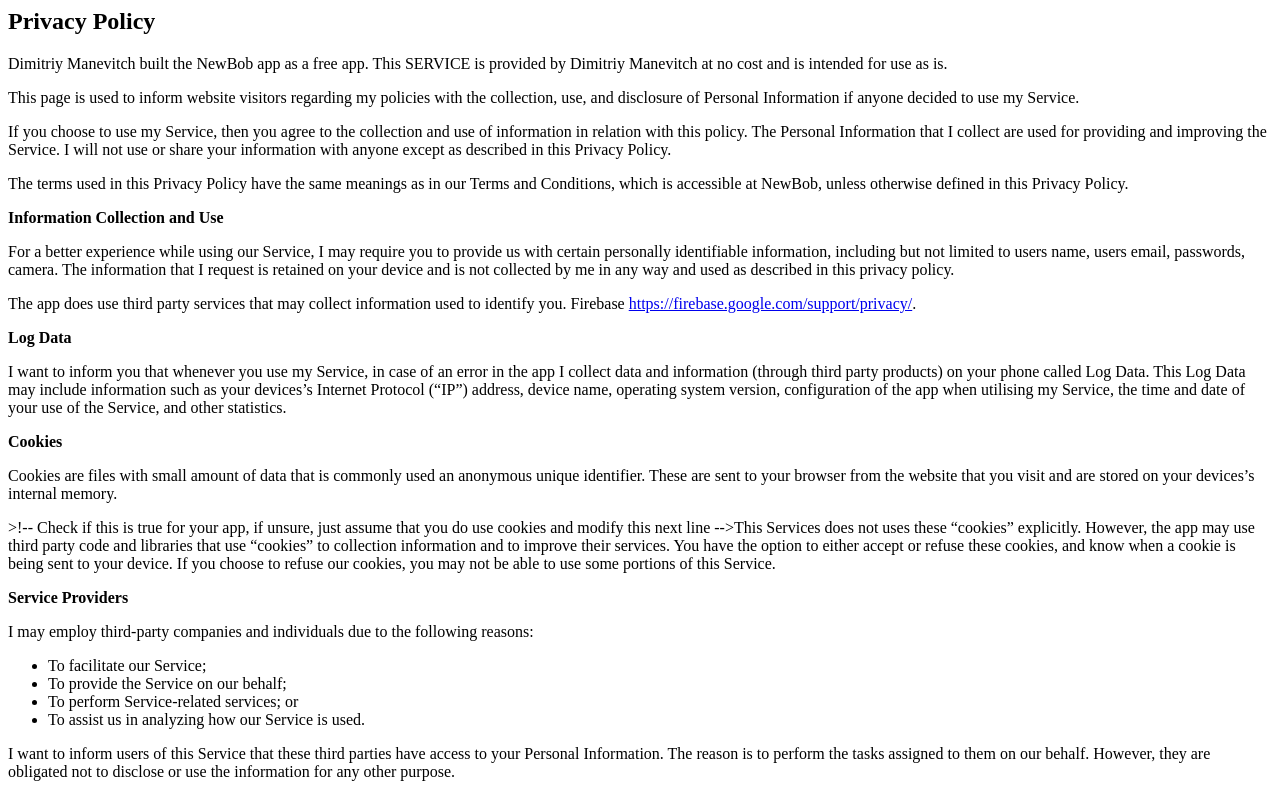
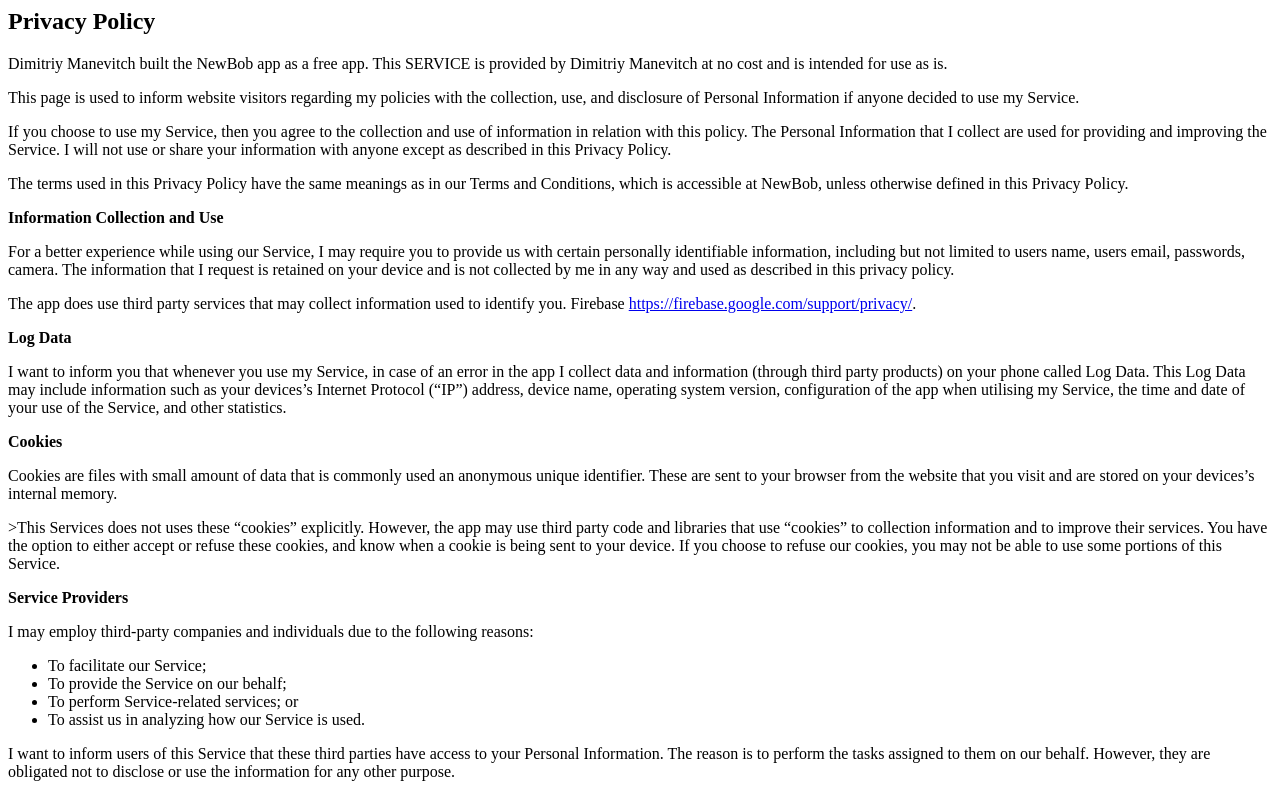
Before and after one commit to dimitriym/dimitriym.github.io, a plain HTML site: page index.html in a window 1280 px wide. Shown: the top 794 px of the page. Drawn offline with Linux system fonts and the light colour scheme.

Commit message:
commit 2

```diff
--- a/index.html
+++ b/index.html
@@ -30,7 +30,7 @@
 <p>Cookies are files with small amount of data that is commonly used an anonymous unique identifier.
     These are sent to your browser from the website that you visit and are stored on your devices’s
     internal memory.</p>
-<p>>!-- Check if this is true for your app, if unsure, just assume that you do use cookies and modify this next line -->This Services does not uses these “cookies” explicitly. However, the app may use third party code
+<p>>This Services does not uses these “cookies” explicitly. However, the app may use third party code
     and libraries that use “cookies” to collection information and to improve their services. You
     have the option to either accept or refuse these cookies, and know when a cookie is being sent
     to your device. If you choose to refuse our cookies, you may not be able to use some portions of
```
